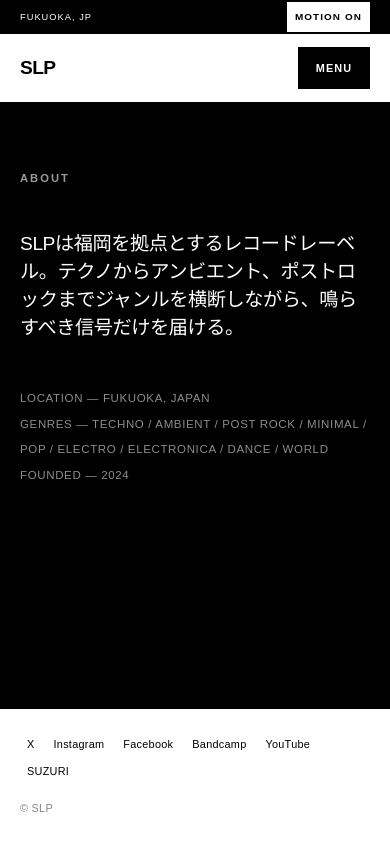
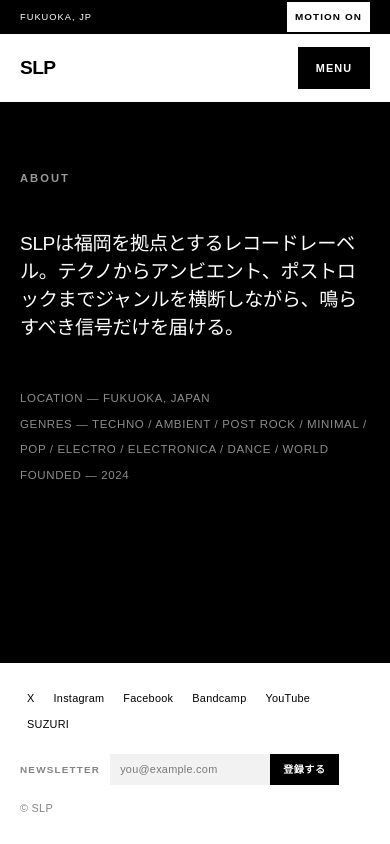
Before and after one commit to roastia/slp-website, a Next.js app: page /about in a window 390 px wide. Built offline with nearby package versions, Linux system fonts and the light colour scheme; a web font is replaced by a local one.

Commit message:
Formspreeフォームを2つに分けて接続

```diff
--- a/app/contact/page.tsx
+++ b/app/contact/page.tsx
@@ -1,5 +1,6 @@
 import type { Metadata } from "next";
 import { PageHeader } from "@/components/page-header";
+import { ContactForm } from "@/components/contact-form";
 import { pageMetadata } from "@/lib/metadata";
 
 export const metadata: Metadata = pageMetadata("Contact", "SLPへのお問い合わせはこちらから。", "/contact/");
@@ -9,11 +10,9 @@
     <main>
       <PageHeader title="Contact" />
       <section className="contact wrap">
-        <p data-reveal>SLPに関するご質問、ご感想などあれば以下よりご連絡ください。</p>
+        <p data-reveal>SLPに関するご質問、ご感想などあれば以下のフォーム、またはメールにてご連絡ください。</p>
         <a className="mail" href="mailto:info@slprecordings.com" data-reveal>info@slprecordings.com</a>
-        <p className="note" data-reveal>
-          入力フォームは設置していません。上記のメールアドレス宛にご連絡ください。
-        </p>
+        <ContactForm />
       </section>
     </main>
   );
--- a/app/globals.css
+++ b/app/globals.css
@@ -322,7 +322,31 @@
 .contact>p:first-child{max-width:32em;margin:0;font-size:clamp(1.05rem,2vw,1.45rem);letter-spacing:-.015em;}
 .contact .mail{max-width:100%;margin-top:34px;background:var(--ink);color:var(--paper);font-size:clamp(.82rem,1.5vw,1rem);overflow-wrap:anywhere;text-align:center;}
 .contact .mail:hover{transform:translateX(6px);}
-.contact .note{max-width:38em;margin-top:36px;font-size:.7rem;line-height:1.75;opacity:.48;}
+.contact-form{max-width:34em;margin-top:56px;}
+.contact-form .field{margin-bottom:24px;}
+.contact-form label{display:block;margin-bottom:9px;font-size:.68rem;font-weight:600;letter-spacing:.12em;text-transform:uppercase;opacity:.52;}
+.contact-form input,.contact-form textarea{width:100%;padding:14px 16px;background:rgba(0,0,0,.045);color:var(--ink);transition:background 180ms ease;}
+.contact-form input:focus,.contact-form textarea:focus{background:rgba(0,0,0,.08);}
+.contact-form textarea{min-height:150px;line-height:1.6;resize:vertical;}
+.contact-form .form-submit{
+  display:inline-flex;
+  align-items:center;
+  justify-content:center;
+  min-height:42px;
+  padding:11px 22px;
+  background:var(--ink);
+  color:var(--paper);
+  font-size:.72rem;
+  font-weight:600;
+  letter-spacing:.05em;
+  text-transform:uppercase;
+  transition:transform 240ms var(--ease),opacity 180ms ease;
+}
+.contact-form .form-submit:hover{transform:translateX(6px);}
+.contact-form .form-submit:active{transform:scale(.96);}
+.contact-form .form-submit:disabled{opacity:.5;}
+.form-status{max-width:34em;margin-top:34px;font-size:.85rem;line-height:1.75;}
+.form-status.is-error{margin-top:20px;font-size:.7rem;line-height:1.75;opacity:.62;}
 
 /* ---------- artist / catalog detail templates ---------- */
 .detail-page{flex:1;}
@@ -406,10 +430,18 @@
 
 /* ---------- footer ---------- */
 footer.site{margin-top:auto;padding:28px 0;background:var(--paper);color:var(--ink);font-size:.68rem;letter-spacing:.025em;}
-footer.site .wrap{display:flex;justify-content:space-between;flex-wrap:wrap;gap:18px;}
+footer.site .wrap{display:flex;align-items:center;justify-content:space-between;flex-wrap:wrap;gap:18px;}
 footer.site a{display:inline-block;margin-right:5px;padding:5px 7px;text-decoration:none;transition:background var(--fast) ease,color var(--fast) ease;}
 footer.site a:hover{background:var(--ink);color:var(--paper);}
 footer.site .copyright{padding:5px 0;opacity:.48;}
+.footer-newsletter{display:flex;align-items:center;flex-wrap:wrap;gap:10px;}
+.footer-newsletter .label{font-size:.62rem;font-weight:600;letter-spacing:.12em;text-transform:uppercase;opacity:.48;}
+.footer-newsletter form{display:flex;gap:0;}
+.footer-newsletter input{min-width:180px;padding:7px 10px;background:rgba(0,0,0,.05);color:var(--ink);font-size:.68rem;}
+.footer-newsletter button{padding:7px 13px;background:var(--ink);color:var(--paper);font-size:.63rem;font-weight:600;letter-spacing:.05em;text-transform:uppercase;transition:transform var(--fast) var(--ease);}
+.footer-newsletter button:hover{transform:translateX(3px);}
+.footer-newsletter button:disabled{opacity:.5;}
+.footer-newsletter .status{font-size:.65rem;opacity:.55;}
 
 /* ---------- responsive ---------- */
 @media (max-width:980px){
@@ -478,6 +510,8 @@
   footer.site{padding:22px 0;}
   footer.site .wrap{display:block;}
   footer.site .copyright{margin-top:10px;}
+  .footer-newsletter{margin-top:16px;}
+  .footer-newsletter input{min-width:0;flex:1;}
   .detail-hero{padding-top:28px;padding-bottom:68px;}
   .detail-grid{margin-top:30px;gap:34px;}
   .detail-intro h1{font-size:clamp(3.2rem,17vw,5.6rem);}
@@ -512,7 +546,7 @@
 }
 
 @media (pointer:coarse){
-  nav.site a,.menu-toggle,.latest a.cta,.contact .mail{min-height:44px;}
+  nav.site a,.menu-toggle,.latest a.cta,.contact .mail,.contact-form .form-submit,.contact-form input,.footer-newsletter button,.footer-newsletter input{min-height:44px;}
   .card .frame{margin-bottom:11px;}
 }
 
--- /dev/null
+++ b/components/contact-form.tsx
@@ -0,0 +1,65 @@
+"use client";
+
+import { useState, type FormEvent } from "react";
+
+const ENDPOINT = "https://formspree.io/f/xbgrebpr";
+
+type Status = "idle" | "sending" | "success" | "error";
+
+export function ContactForm() {
+  const [status, setStatus] = useState<Status>("idle");
+
+  async function handleSubmit(event: FormEvent<HTMLFormElement>) {
+    event.preventDefault();
+    const form = event.currentTarget;
+    setStatus("sending");
+    try {
+      const response = await fetch(ENDPOINT, {
+        method: "POST",
+        body: new FormData(form),
+        headers: { Accept: "application/json" },
+      });
+      if (response.ok) {
+        setStatus("success");
+        form.reset();
+      } else {
+        setStatus("error");
+      }
+    } catch {
+      setStatus("error");
+    }
+  }
+
+  if (status === "success") {
+    return (
+      <p className="form-status">
+        送信しました。お問い合わせいただきありがとうございます。折り返しご連絡いたします。
+      </p>
+    );
+  }
+
+  return (
+    <form className="contact-form" onSubmit={handleSubmit} data-reveal>
+      <div className="field">
+        <label htmlFor="contact-name">お名前</label>
+        <input id="contact-name" name="name" type="text" autoComplete="name" required disabled={status === "sending"} />
+      </div>
+      <div className="field">
+        <label htmlFor="contact-email">メールアドレス</label>
+        <input id="contact-email" name="email" type="email" autoComplete="email" required disabled={status === "sending"} />
+      </div>
+      <div className="field">
+        <label htmlFor="contact-message">お問い合わせ内容</label>
+        <textarea id="contact-message" name="message" required disabled={status === "sending"} />
+      </div>
+      <button type="submit" className="form-submit" disabled={status === "sending"}>
+        {status === "sending" ? "送信中…" : "送信する"}
+      </button>
+      {status === "error" ? (
+        <p className="form-status is-error">
+          送信に失敗しました。お手数ですが info@slprecordings.com までメールでご連絡ください。
+        </p>
+      ) : null}
+    </form>
+  );
+}
--- /dev/null
+++ b/components/newsletter-form.tsx
@@ -0,0 +1,58 @@
+"use client";
+
+import { useState, type FormEvent } from "react";
+
+const ENDPOINT = "https://formspree.io/f/moeazzdw";
+
+type Status = "idle" | "sending" | "success" | "error";
+
+export function NewsletterForm() {
+  const [status, setStatus] = useState<Status>("idle");
+
+  async function handleSubmit(event: FormEvent<HTMLFormElement>) {
+    event.preventDefault();
+    const form = event.currentTarget;
+    setStatus("sending");
+    try {
+      const response = await fetch(ENDPOINT, {
+        method: "POST",
+        body: new FormData(form),
+        headers: { Accept: "application/json" },
+      });
+      if (response.ok) {
+        setStatus("success");
+        form.reset();
+      } else {
+        setStatus("error");
+      }
+    } catch {
+      setStatus("error");
+    }
+  }
+
+  return (
+    <div className="footer-newsletter">
+      <span className="label">Newsletter</span>
+      {status === "success" ? (
+        <span className="status">登録しました。ありがとうございます。</span>
+      ) : (
+        <form onSubmit={handleSubmit}>
+          <input
+            type="email"
+            name="email"
+            placeholder="you@example.com"
+            aria-label="メールアドレス"
+            required
+            disabled={status === "sending"}
+          />
+          <button type="submit" disabled={status === "sending"}>
+            {status === "sending" ? "…" : "登録する"}
+          </button>
+        </form>
+      )}
+      {status === "error" ? (
+        <span className="status is-error">登録に失敗しました。時間をおいて再度お試しください。</span>
+      ) : null}
+    </div>
+  );
+}
--- a/components/site-footer.tsx
+++ b/components/site-footer.tsx
@@ -1,5 +1,6 @@
 import Link from "next/link";
 import { socialLinks } from "@/data/site";
+import { NewsletterForm } from "@/components/newsletter-form";
 
 export function SiteFooter() {
   return (
@@ -12,6 +13,7 @@
             </Link>
           ))}
         </div>
+        <NewsletterForm />
         <div className="copyright">© SLP</div>
       </div>
     </footer>
```
Also changed, not shown: 2 other files (tests, documents, lock files or other folders).
